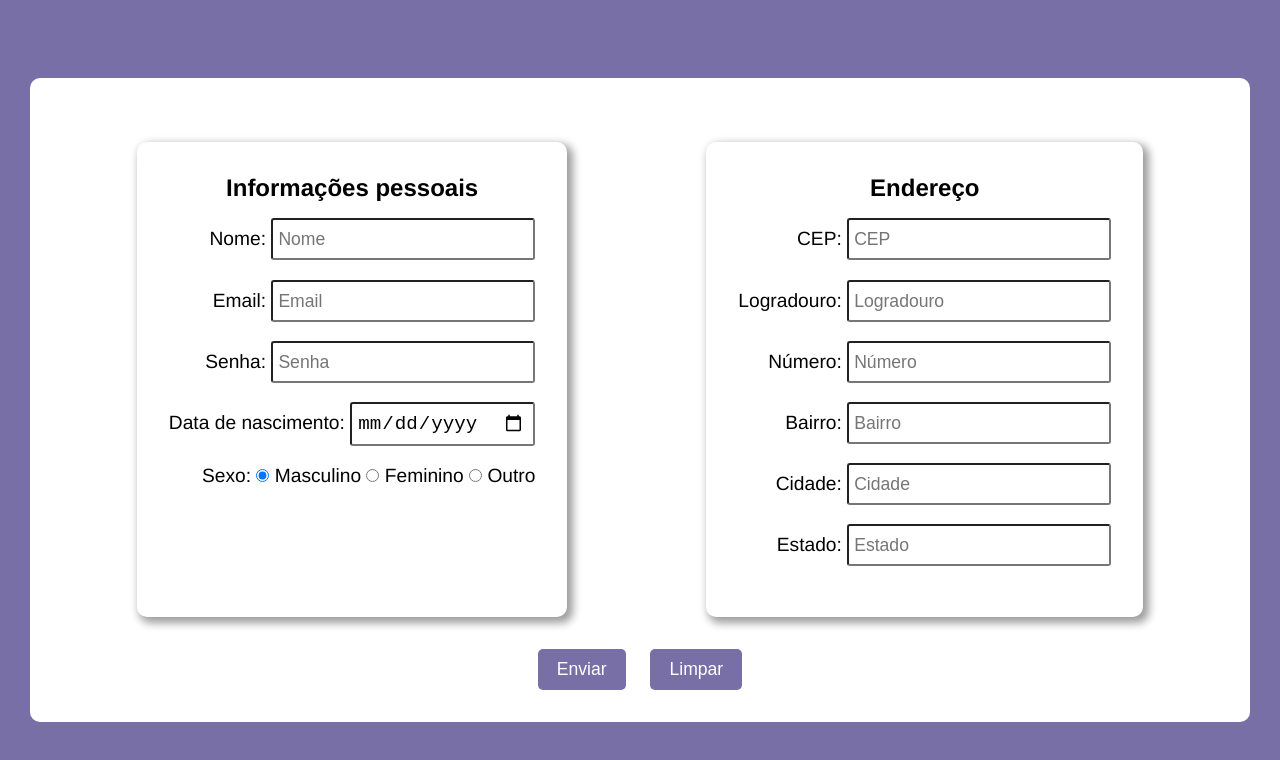
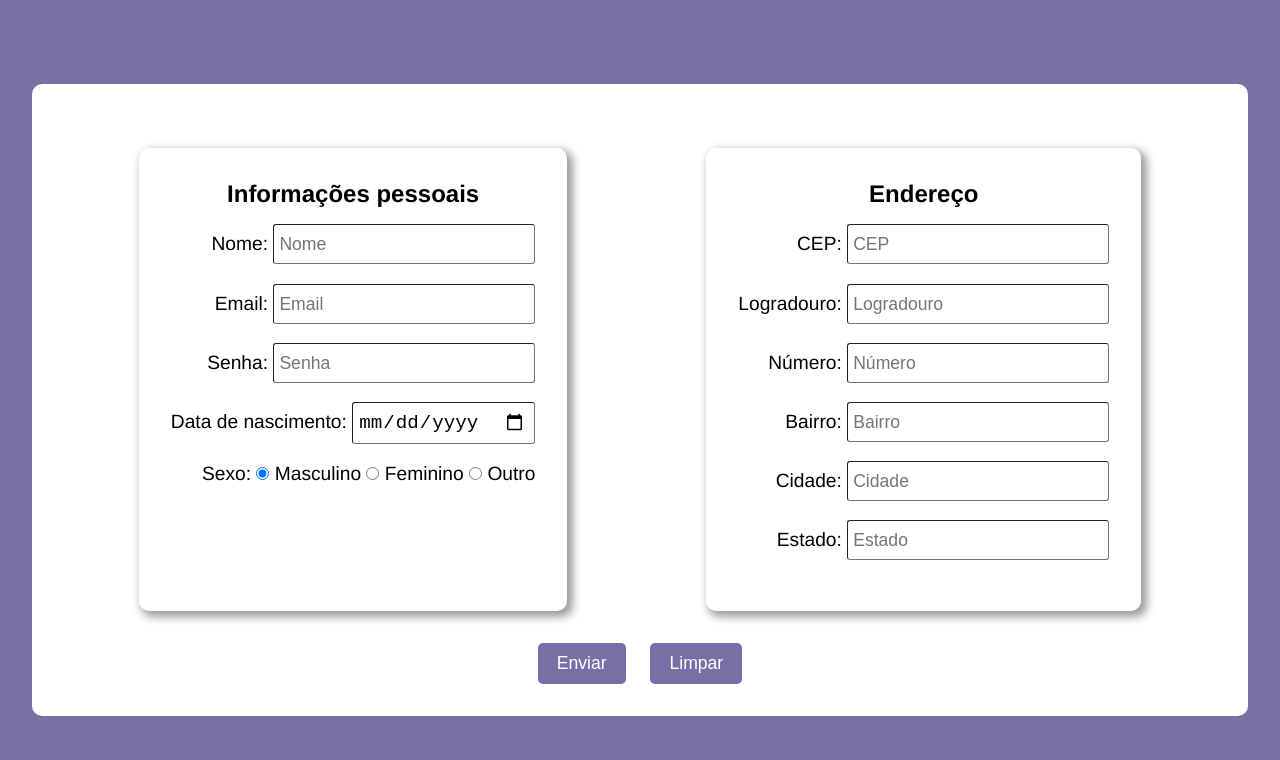
Before and after one commit to xFlax00/form-activity, a plain HTML site: page index.html in a window 1280 px wide. Drawn offline with Linux system fonts and the light colour scheme.

Commit message:
correct input

```diff
--- a/index.html
+++ b/index.html
@@ -9,7 +9,7 @@
 </head>
 <body>
     <form>
-        <section class="personal">
+        <section>
             <h1>Informações pessoais</h1>
             <div class="inp">
                 <label for="name">Nome:</label>
--- a/style.css
+++ b/style.css
@@ -5,7 +5,6 @@
 
 body{
     font-family: Helvetica, sans-serif;
-    background-color: #9c88ff;
     background-color: #786fa6;
     display: flex;
     justify-content: center;
@@ -47,6 +46,7 @@ form section h1{
     border-radius: 3px;
     padding: 8px;
     padding-left: 5px;
+    border-width: 1px;
 }
 
 .inp input::placeholder{
```
